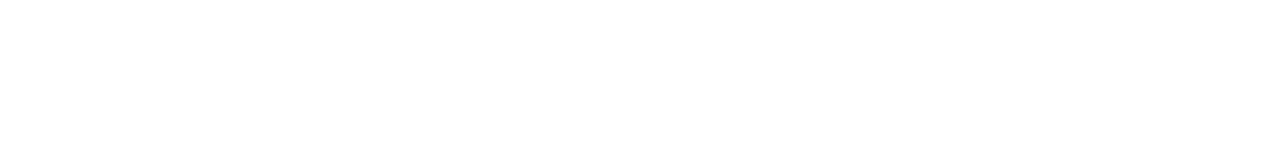
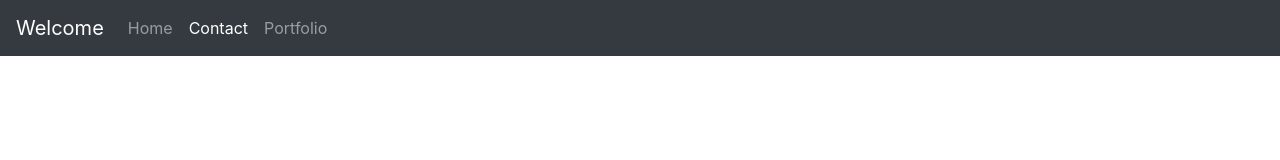
Before and after one commit to jlchen6/ResponsivePortfolio, a plain HTML site: page contact.html in a window 1280 px wide. Drawn offline with nearby package versions, Linux system fonts and the light colour scheme.

Commit message:
Added a navbar that links to different pages

```diff
--- a/contact.html
+++ b/contact.html
@@ -10,6 +10,18 @@
     <link rel="stylesheet" href="https://stackpath.bootstrapcdn.com/bootstrap/4.3.1/css/bootstrap.min.css" integrity="sha384-ggOyR0iXCbMQv3Xipma34MD+dH/1fQ784/j6cY/iJTQUOhcWr7x9JvoRxT2MZw1T" crossorigin="anonymous">
   </head>
   <body>
-
+    <nav class="navbar navbar-expand-lg navbar-dark bg-dark">
+        <a class="navbar-brand" href="#">Welcome</a>
+        <button class="navbar-toggler" type="button" data-toggle="collapse" data-target="#navbarNavAltMarkup" aria-controls="navbarNavAltMarkup" aria-expanded="false" aria-label="Toggle navigation">
+          <span class="navbar-toggler-icon"></span>
+        </button>
+        <div class="collapse navbar-collapse" id="navbarNavAltMarkup">
+          <div class="navbar-nav">
+            <a class="nav-item nav-link" href="index.html">Home</a>
+            <a class="nav-item nav-link active" href="contact.html">Contact <span class="sr-only">(current)</span></a>
+            <a class="nav-item nav-link" href="portfolio.html">Portfolio</a>
+          </div>
+        </div>
+      </nav>
   </body>
 </html>
```
Also changed, not shown: index.html (+2 -4 lines), portfolio.html (+13 -1 lines).
